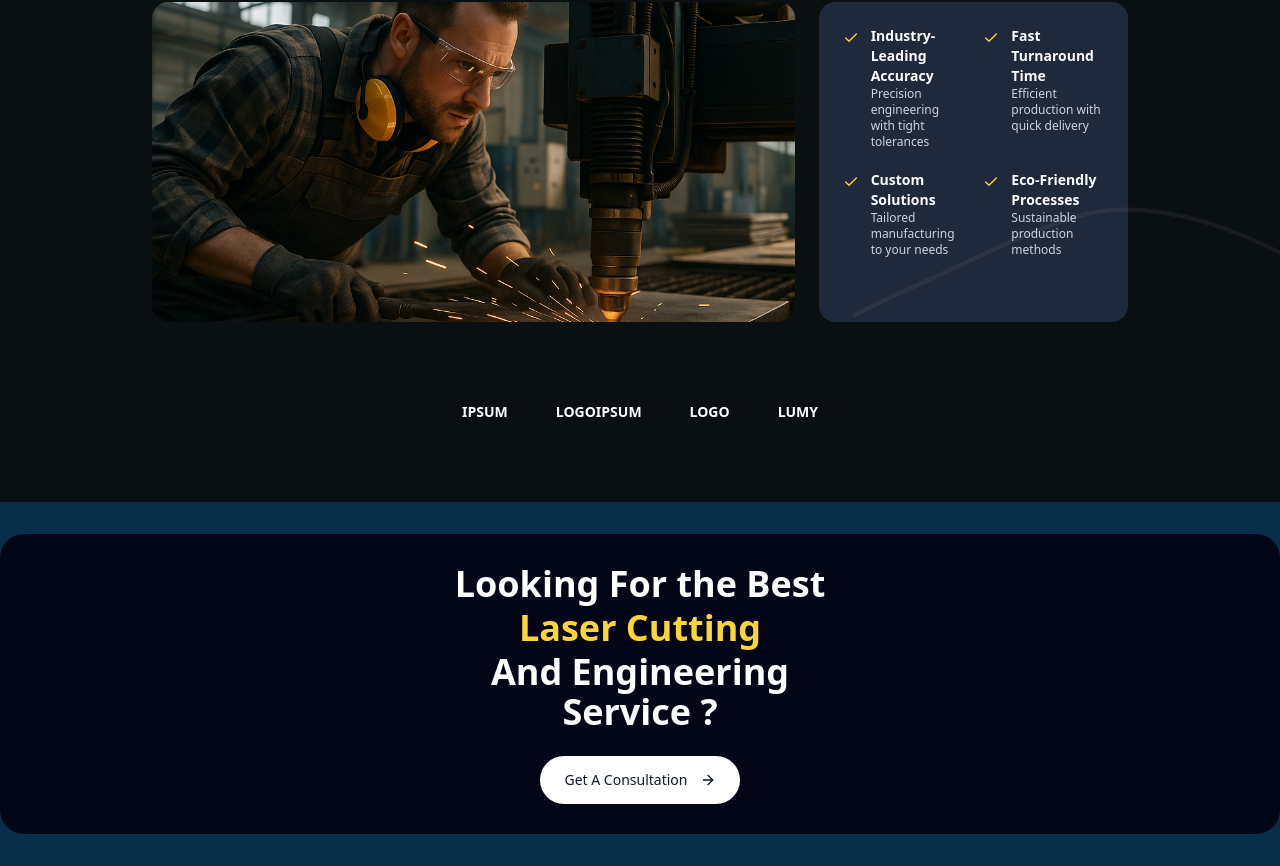
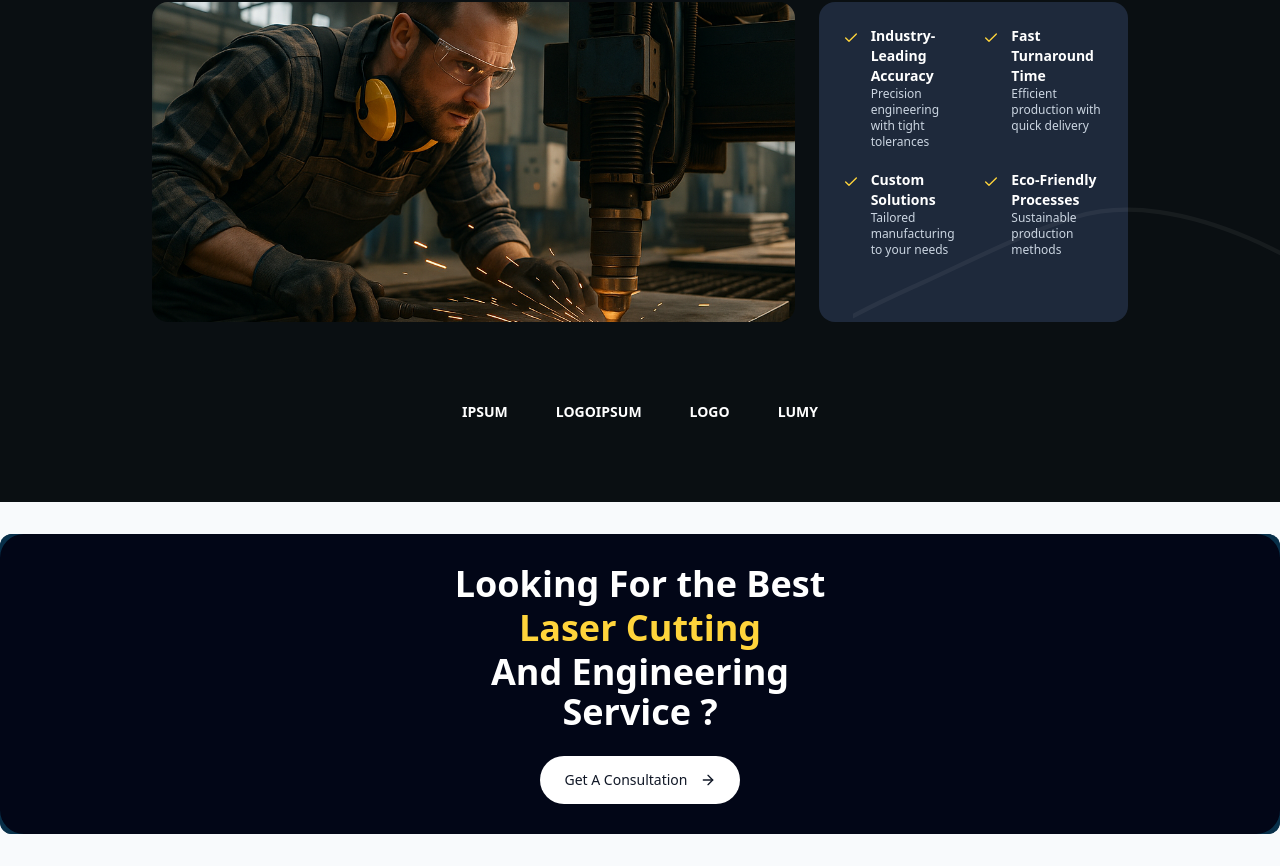
Before and after one commit to projecrt/precision-hero-design-15, a React (Vite) app: page / in a window 1280 px wide. Shown: the part 3604-4470 px from the top of the page. Built offline with nearby package versions, Linux system fonts and the light colour scheme.

Commit message:
Visual edit in Lovable
Edited UI in Lovable

```diff
--- a/src/components/ConsultationBanner.tsx
+++ b/src/components/ConsultationBanner.tsx
@@ -2,7 +2,7 @@ import React from 'react';
 import { ArrowRight } from 'lucide-react';
 import { Button } from '@/components/ui/button';
 const ConsultationBanner = () => {
-  return <section className="relative w-full overflow-hidden">
+  return <section className="relative w-full overflow-hidden bg-slate-50">
       {/* Container with sky background and rounded corners */}
       <div className="relative h-[400px] md:h-[300px] w-full bg-sky-950 rounded-xl mx-auto my-8 max-w-7xl">
         {/* Gradient Overlay - Maintain some visual interest */}
```
